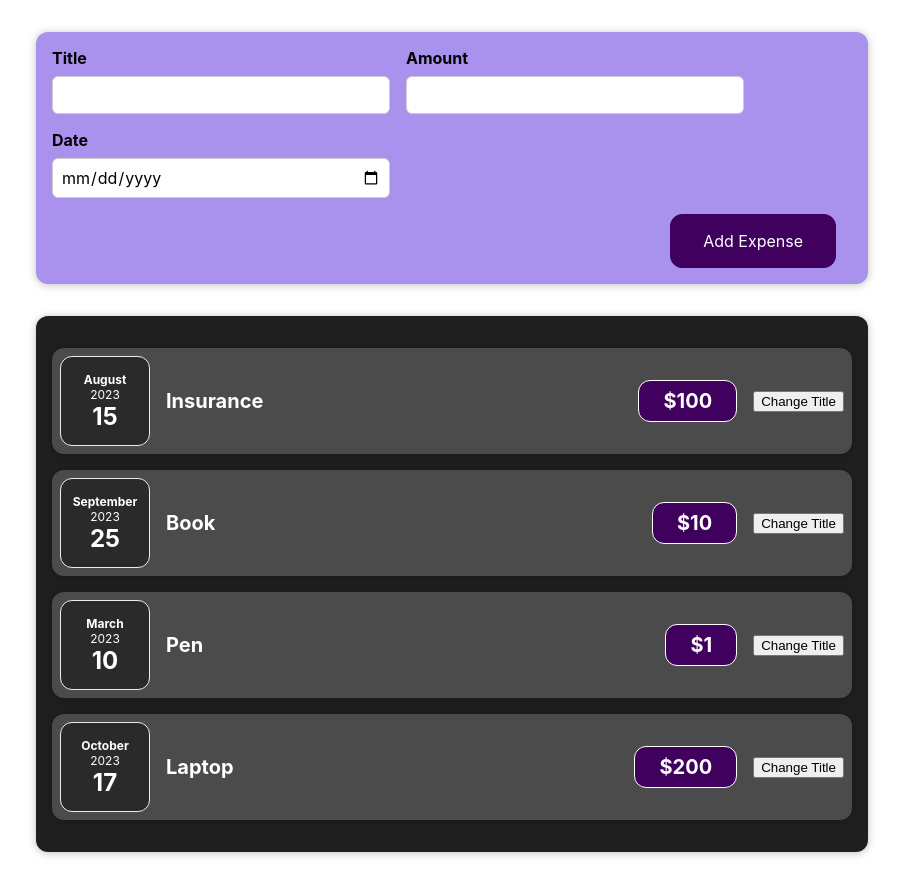
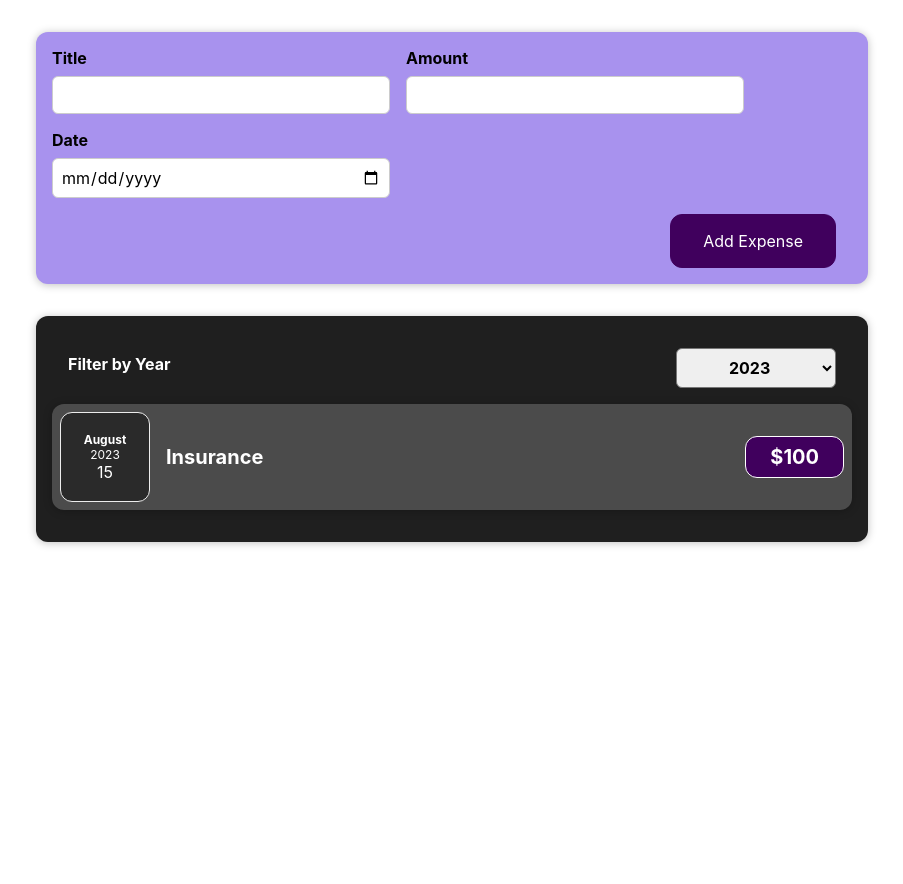
Before and after one commit to Oi-Kaushlesh/sharpener-react-task, a React (Create React App) app: page / in a window 1280 px wide. Shown: the whole page, without its empty margins (188-1091 px from the left). After the commit the page ends 800 px from the top, so only its background shows below. Built offline with nearby package versions, Linux system fonts and the light colour scheme.

Commit message:
Controlled Components - Expenses Filter

```diff
--- a/src/App.js
+++ b/src/App.js
@@ -1,25 +1,29 @@
-import React , {useState} from "react";
+import React, { useState } from "react";
 import Expenses from "./components/Expenses/Expenses";
 import NewExpense from "./components/NewExpense/NewExpense";
 
-function App() {
-  const [expenses, setExpenses] = useState( [
-    { id: 1, title: "Insurance", date: new Date(2023, 7, 15), price: 100 },
-    { id: 2, title: "Book", date: new Date(2023, 8, 25), price: 10 },
-    { id: 3, title: "Pen", date: new Date(2023, 2, 10), price: 1 },
-    { id: 4, title: "Laptop", date: new Date(2023, 9, 17), price: 200 },
-  ])
-  const addExpenseHandler = (expense) =>{
-    setExpenses((prevState)=>{
-      return [expense , ...prevState]
-    })
-  }
+const DUMMY_EXPENSES = [
+  { id: 1, title: "Insurance", date: new Date(2023, 7, 15), price: 100 },
+  { id: 2, title: "Book", date: new Date(2024, 8, 25), price: 10 },
+  { id: 3, title: "Pen", date: new Date(2025, 2, 10), price: 1 },
+  { id: 4, title: "Laptop", date: new Date(2024, 9, 17), price: 200 },
+];
+
+const App = () => {
+  const [expenses, setExpenses] = useState(DUMMY_EXPENSES);
+
+  const addExpenseHandler = (expense) => {
+    setExpenses((prevExpenses) => {
+      return [expense, ...prevExpenses];
+    });
+  };
+
   return (
     <div>
-      <NewExpense onAddExpense  = {addExpenseHandler}/>
+      <NewExpense onAddExpense={addExpenseHandler} />
       <Expenses expenses={expenses} />
     </div>
   );
-}
+};
 
 export default App;
--- a/src/components/Expenses/ExpenseDate.js
+++ b/src/components/Expenses/ExpenseDate.js
@@ -1,15 +1,31 @@
+import React from "react";
 import "./ExpenseDate.css";
 
+const months = [
+  "January",
+  "February",
+  "March",
+  "April",
+  "May",
+  "June",
+  "July",
+  "August",
+  "September",
+  "October",
+  "November",
+  "December",
+];
+
 function ExpenseDate(props) {
-  const month = props.date.toLocaleString("en-US", { month: "long" });
+  const month = months[props.date.getMonth()];
   const year = props.date.getFullYear();
-  const day = props.date.toLocaleString("en-US", { day: "2-digit" });
+  const date = props.date.getDate();
 
   return (
     <div className="expense-date">
       <div className="expense-date__month">{month}</div>
       <div className="expense-date__year">{year}</div>
-      <div className="expense-date__day">{day}</div>
+      <div className="expense-date__date">{date}</div>
     </div>
   );
 }
--- a/src/components/Expenses/ExpenseItem.js
+++ b/src/components/Expenses/ExpenseItem.js
@@ -1,24 +1,18 @@
-// Write your code at the relevant places in the code below
-import React,  {useState} from "react";
+import React, { useState } from "react";
 import "./ExpenseItem.css";
 import ExpenseDate from "./ExpenseDate";
 import Card from "../UI/Card";
 
-const ExpenseItem= (props)=> {
-  const [title, setTitle] = useState(props.title)
-  function buttonClick(){
-    setTitle("New Title");
-  }
+const ExpenseItem = (props) => {
   return (
     <Card className="expense-item">
       <ExpenseDate date={props.date} />
       <div className="expense-item__description">
-        <h2>{title}</h2>
+        <h2>{props.title}</h2>
         <div className="expense-item__price">${props.price}</div>
-        <button onClick={buttonClick}>Change Title</button>
       </div>
     </Card>
   );
-}
+};
 
 export default ExpenseItem;
--- a/src/components/Expenses/Expenses.js
+++ b/src/components/Expenses/Expenses.js
@@ -1,11 +1,28 @@
+// Write your code at relevant places in the code below:
+
+import React, { useState } from "react";
 import ExpenseItem from "./ExpenseItem";
+import ExpensesFilter from "./ExpensesFilter";
 import "./Expenses.css";
 import Card from "../UI/Card";
 
-function Expenses(props) {
+const Expenses = (props) => {
+  const [filteredYear, setFilteredYear] = useState("2023");
+
+  const changeFilterHandler = (selectedYear) => {
+    setFilteredYear(selectedYear);
+  };
+  const filteredExpense = props.expenses.filter((expense)=>{
+    return expense.date.getFullYear().toString() === filteredYear
+  })
+
   return (
     <Card className="expenses">
-      {props.expenses.map((expense) => {
+      <ExpensesFilter
+        selected={filteredYear}
+        onChangeFilter={changeFilterHandler}
+      />
+      {filteredExpense.map((expense) => {
         return (
           <ExpenseItem
             key={expense.id}
@@ -17,6 +34,6 @@
       })}
     </Card>
   );
-}
+};
 
 export default Expenses;
--- /dev/null
+++ b/src/components/Expenses/ExpensesFilter.css
@@ -0,0 +1,24 @@
+.expenses-filter {
+    color: white;
+    padding: 0 1rem;
+  }
+
+  .expenses-filter__control {
+    display: flex;
+    width: 100%;
+    align-items: center;
+    justify-content: space-between;
+    margin: 1rem 0;
+  }
+
+  .expenses-filter label {
+    font-weight: bold;
+    margin-bottom: 0.5rem;
+  }
+
+  .expenses-filter select {
+    font: inherit;
+    padding: 0.5rem 3rem;
+    font-weight: bold;
+    border-radius: 6px;
+  }
--- /dev/null
+++ b/src/components/Expenses/ExpensesFilter.js
@@ -0,0 +1,27 @@
+import React from "react";
+import "./ExpensesFilter.css";
+
+const ExpensesFilter = (props) => {
+  const dropdownChangeHandler = (event) => {
+    props.onChangeFilter(event.target.value);
+  };
+
+  return (
+    <div className="expenses-filter">
+      <div className="expenses-filter__control">
+        <label htmlFor="year-dropdown">Filter by Year</label>
+        <select
+          value={props.selected}
+          onChange={dropdownChangeHandler}
+          id="year-dropdown"
+        >
+          <option value="2023">2023</option>
+          <option value="2024">2024</option>
+          <option value="2025">2025</option>
+        </select>
+      </div>
+    </div>
+  );
+};
+
+export default ExpensesFilter;
--- a/src/components/NewExpense/ExpenseForm.js
+++ b/src/components/NewExpense/ExpenseForm.js
@@ -5,12 +5,15 @@
   const [enteredTitle, setEnteredTitle] = useState("");
   const [enteredAmount, setEnteredAmount] = useState("");
   const [enteredDate, setEnteredDate] = useState("");
+
   const titleChangeHandler = (event) => {
     setEnteredTitle(event.target.value);
   };
+
   const amountChangeHandler = (event) => {
     setEnteredAmount(event.target.value);
   };
+
   const dateChangeHandler = (event) => {
     setEnteredDate(event.target.value);
   };
```
Also changed, not shown: src/components/NewExpense/NewExpense.js (+6 -5 lines).
